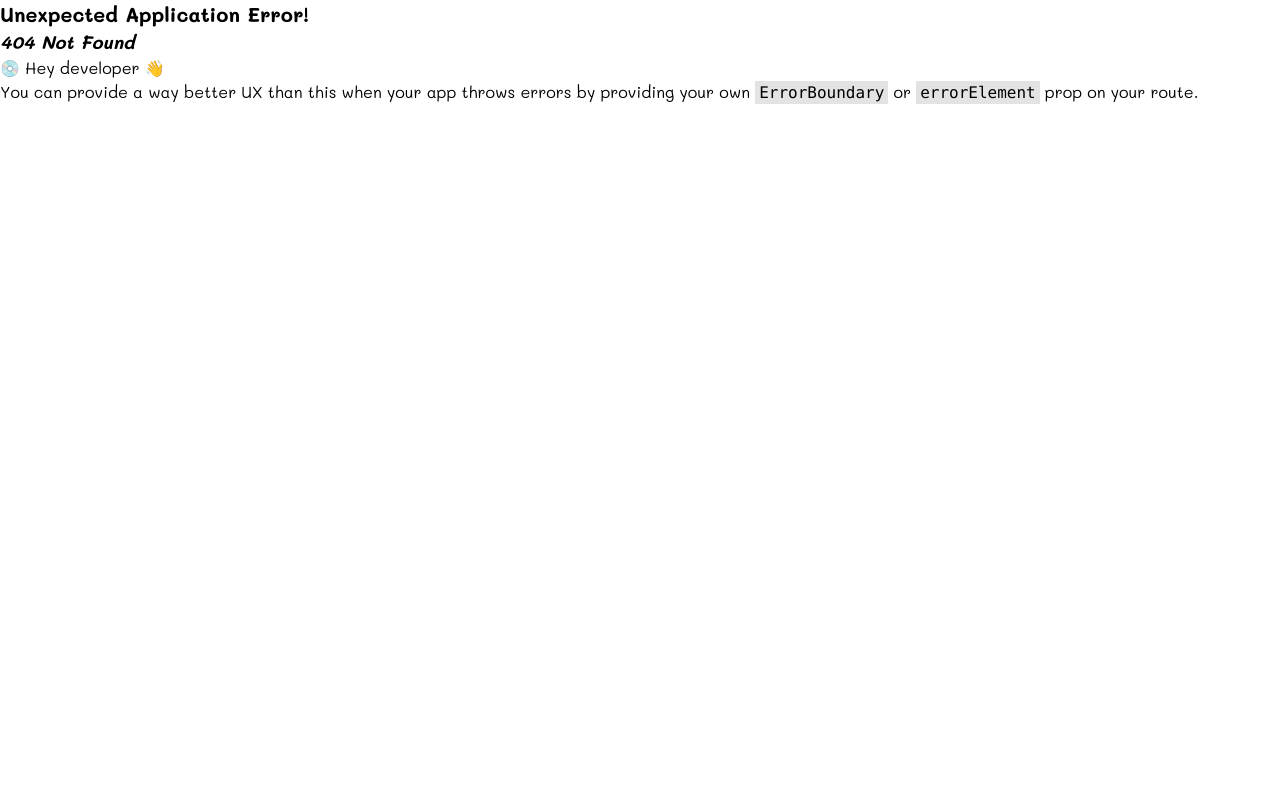
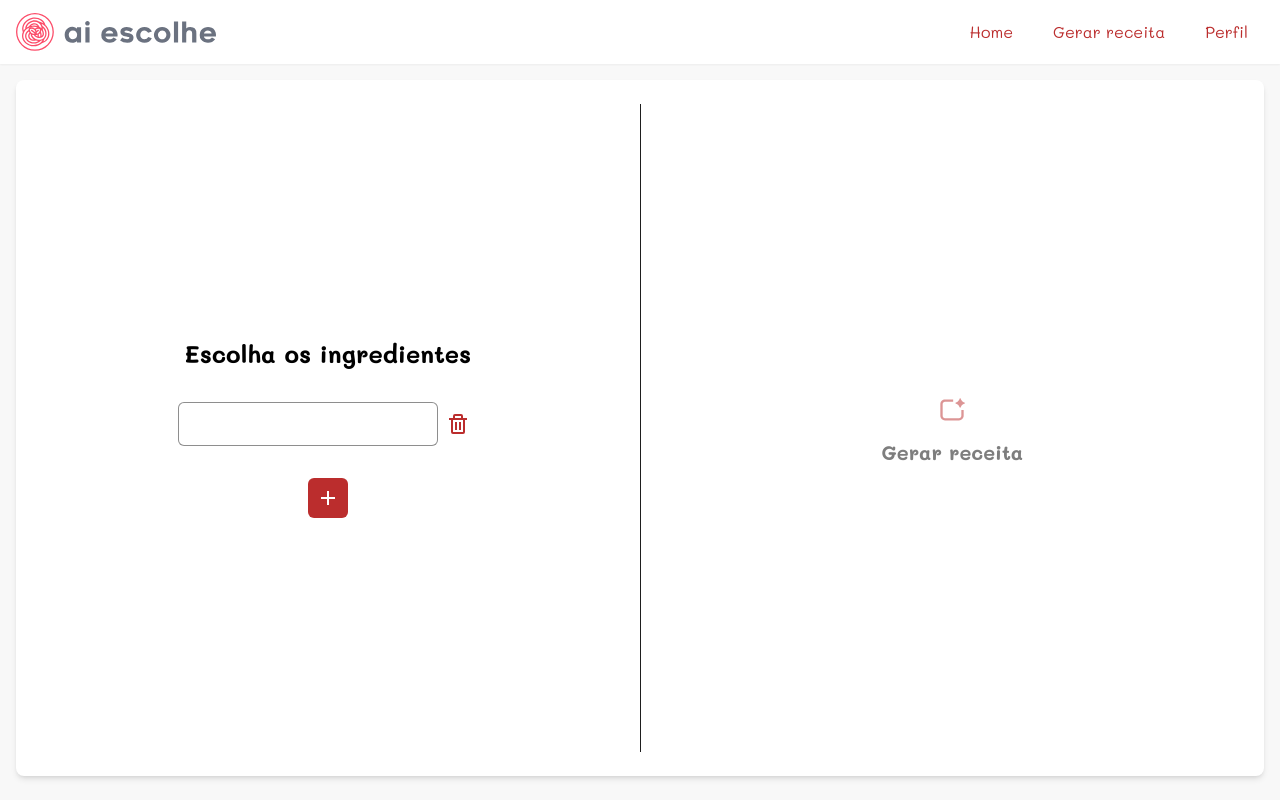
Before and after one commit to ricardorodriguespes17/ai-escolhe-web, a React (Vite) app: page /gerar in a window 1280 px wide. Before the commit this address had no page. Built offline with nearby package versions, Linux system fonts and the light colour scheme.

Commit message:
create Generate page

```diff
--- a/src/components/Button.tsx
+++ b/src/components/Button.tsx
@@ -38,10 +38,10 @@ const Button = (props: ButtonProps) => {
   const customClassName = twMerge(
     sizes[size],
     variants[variant],
-    className,
     "flex items-center justify-center w-fit",
     "rounded-md disabled:opacity-50",
-    "enabled:hover:brightness-125 transition-all"
+    "enabled:hover:brightness-125 transition-all",
+    className,
   )
 
   if (path) {
--- /dev/null
+++ b/src/pages/Generate.tsx
@@ -0,0 +1,109 @@
+import { useEffect, useState } from "react"
+import Button from "../components/Button"
+import Card from "../components/Card"
+import Header from "../components/Header"
+import TextInput from "../components/TextInput"
+import { RiAiGenerate } from "react-icons/ri"
+import { BiPlus, BiTrash } from "react-icons/bi"
+
+const GeneratePage = () => {
+  const [ingredients, setIngredients] = useState([""])
+  const [generateDisabled, setGenerateDisabled] = useState(true)
+
+  useEffect(() => {
+    setGenerateDisabled(ingredients.filter(item => item).length < 2)
+  }, [ingredients])
+
+  const onSubmit = () => {
+    if(ingredients.length < 2) {
+      console.log("Deve escrever pelo menos 2 ingredientes")
+      return
+    }
+
+    console.log(ingredients)
+  }
+
+  const setIngredient = (newValue: string, index: number) => {
+    setIngredients(ingredients.map((ingredient, i) => {
+      if (i === index) return newValue
+      return ingredient
+    }))
+  }
+
+  const addIngredient = () => {
+    setIngredients(ingredients.concat(""))
+  }
+
+  const removeIngredient = (index: number) => {
+    let ingredientsFiltered = ingredients.filter((_, i) => i !== index)
+
+    if(ingredientsFiltered.length === 0) {
+      ingredientsFiltered = [""]
+    }
+
+    setIngredients(ingredientsFiltered)
+  }
+
+  return (
+    <div className="flex flex-col w-full h-full">
+      <Header />
+
+      <main className="flex flex-col h-auto flex-1 justify-center gap-6 px-4 pb-6 pt-20 bg-background-light">
+        <Card className="flex-row items-center h-full">
+          <div className="flex flex-col flex-1 h-full items-center justify-center gap-8">
+            <h1>Escolha os ingredientes</h1>
+
+            <div className="w-[300px] max-w-full flex flex-col gap-3">
+              {ingredients.map((item, index) => (
+                <div className="flex items-center">
+                  <TextInput
+                    value={item}
+                    onChange={(event) => setIngredient(event.target.value, index)}
+                  />
+
+                  <Button
+                    variant="plain"
+                    size="sm"
+                    className="text-2xl"
+                    onClick={() => removeIngredient(index)}
+                  >
+                    <BiTrash />
+                  </Button>
+                </div>
+              ))}
+            </div>
+
+            <Button
+              size="sm"
+              className="text-2xl"
+              onClick={addIngredient}
+            >
+              <BiPlus />
+            </Button>
+          </div>
+
+          <div className="h-full w-[1px] bg-gray" />
+
+          <div className="flex flex-col flex-1 h-full items-center justify-center gap-2">
+            <Button
+              variant="plain"
+              size="sm"
+              disabled={generateDisabled}
+              title={generateDisabled ? "Escolha pelo menos dois ingredientes" : undefined}
+              onClick={onSubmit}
+            >
+              <RiAiGenerate size={28} />
+            </Button>
+            <h2
+              className={generateDisabled ? "opacity-50" : ""}
+            >
+              Gerar receita
+            </h2>
+          </div>
+        </Card>
+      </main>
+    </div>
+  )
+}
+
+export default GeneratePage
```
Also changed, not shown: src/routes/index.tsx (+6 -1 lines).
